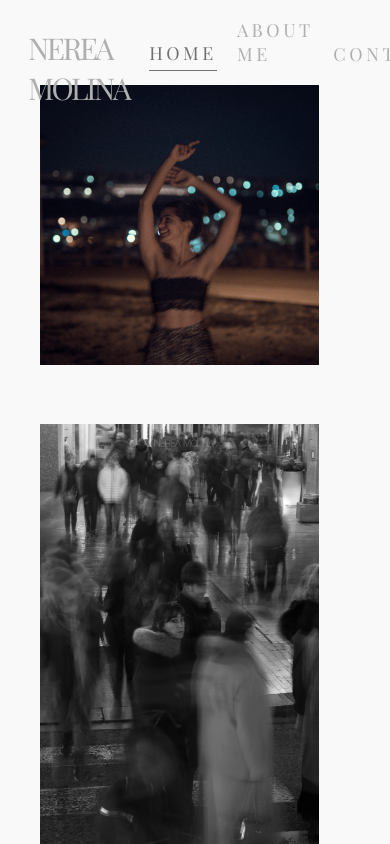
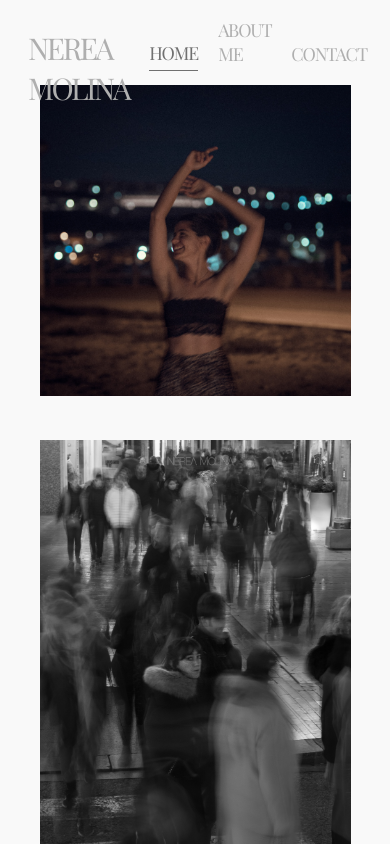
Before and after one commit to DomingoCast/nerea-portfolio, a React (Create React App) app: page /home in a window 390 px wide. Shown: the top 844 px of the page. Built offline with nearby package versions, Linux system fonts and the light colour scheme.

Commit message:
adjusted width and centered items in grid mobile

```diff
--- a/src/components/Grid/Grid.js
+++ b/src/components/Grid/Grid.js
@@ -15,7 +15,7 @@ const grid = (props) => {
         ))
     } else if(props.type === 'sessions'){
         elements = props.elements.map((element , index)=> (
-            <Link to={`/session/${element.path}`} key={index}>
+            <Link className={classes.sessionLink}to={`/session/${element.path}`} key={index}>
                 <div className={classes.session}>
                     <p className={classes.name}>{element.name}</p>
                     <div className={classes.mask}/>
--- a/src/components/Grid/Grid.module.sass
+++ b/src/components/Grid/Grid.module.sass
@@ -21,11 +21,19 @@
     overflow: hidden
     //border: 3px solid black
     margin: 2rem
+    display: flex
+    justify-content: center
+    align-items: center
     .element
         //border: 3px solid yellow
         transition: all .4s
         &:hover
             transform: scale(1.05)
+    .link
+        margin: auto
+        display: flex
+        justify-content: center
+        align-items: center
 
 .session
     position: relative
@@ -69,10 +77,11 @@
         //border: 3px solid yellow
 
 @media screen and (max-width: 80em)
-  .element
-      max-width: 90%
-      min-width: 80%
-      max-height: 90%
-      min-height: 20%
-      margin: auto
-      margin-bottom: 5%
+    .element
+        max-width: 100%
+        min-width: 80%
+        max-height: 90%
+        min-height: 20%
+        margin: auto
+    .image
+        margin: 1rem 0
--- a/src/index.sass
+++ b/src/index.sass
@@ -6,7 +6,7 @@ html, *
     margin: 0
     padding: 0
     box-sizing: border-box
-    letter-spacing: .2em
+    letter-spacing: -.06em
 
     //COLORS
     --black: black
```
